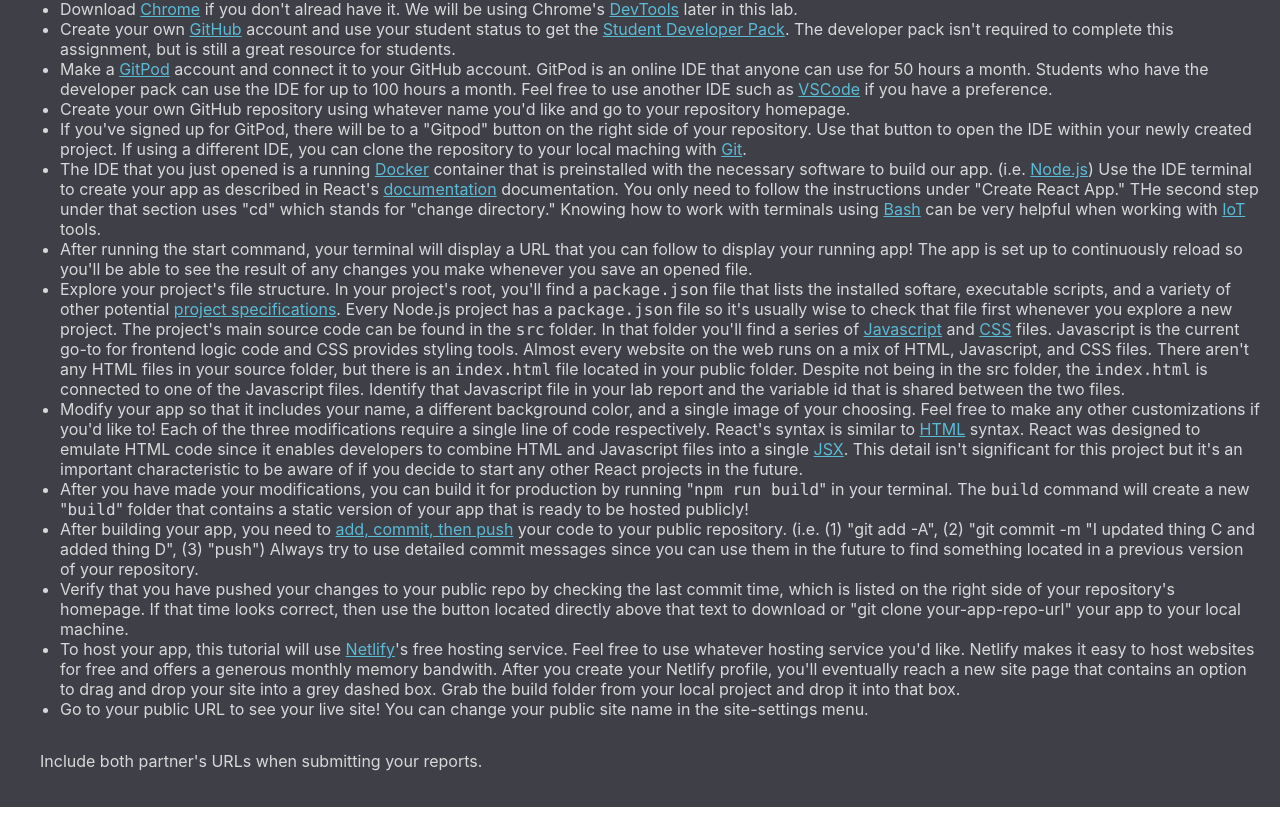
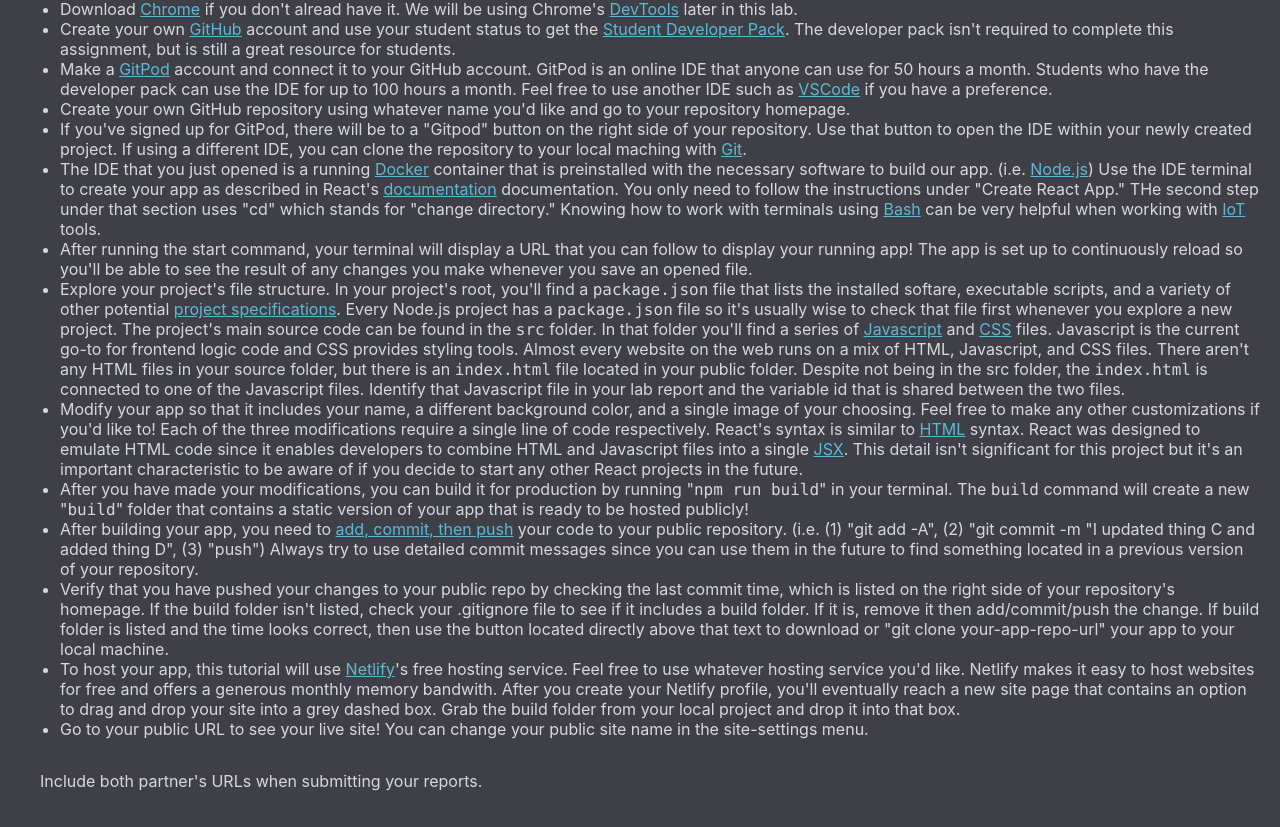
Before and after one commit to snsie/lab-8-repo, a React (Create React App) app: page / in a window 1280 px wide. Shown: the part 680-1507 px from the top of the page. Built offline with nearby package versions, Linux system fonts and the light colour scheme.

Commit message:
Fixed some minor issues

```diff
--- a/src/App.js
+++ b/src/App.js
@@ -200,9 +200,12 @@ function App() {
           <li>
             Verify that you have pushed your changes to your public repo by
             checking the last commit time, which is listed on the right side of
-            your repository's homepage. If that time looks correct, then use the
-            button located directly above that text to download or "git clone
-            your-app-repo-url" your app to your local machine.
+            your repository's homepage. If the build folder isn't listed, check
+            your .gitignore file to see if it includes a build folder. If it is,
+            remove it then add/commit/push the change. If build folder is listed
+            and the time looks correct, then use the button located directly
+            above that text to download or "git clone your-app-repo-url" your
+            app to your local machine.
           </li>
           <li>
             To host your app, this tutorial will use{" "}
```
Also changed, not shown: 19 other files (tests, documents, lock files or other folders).
